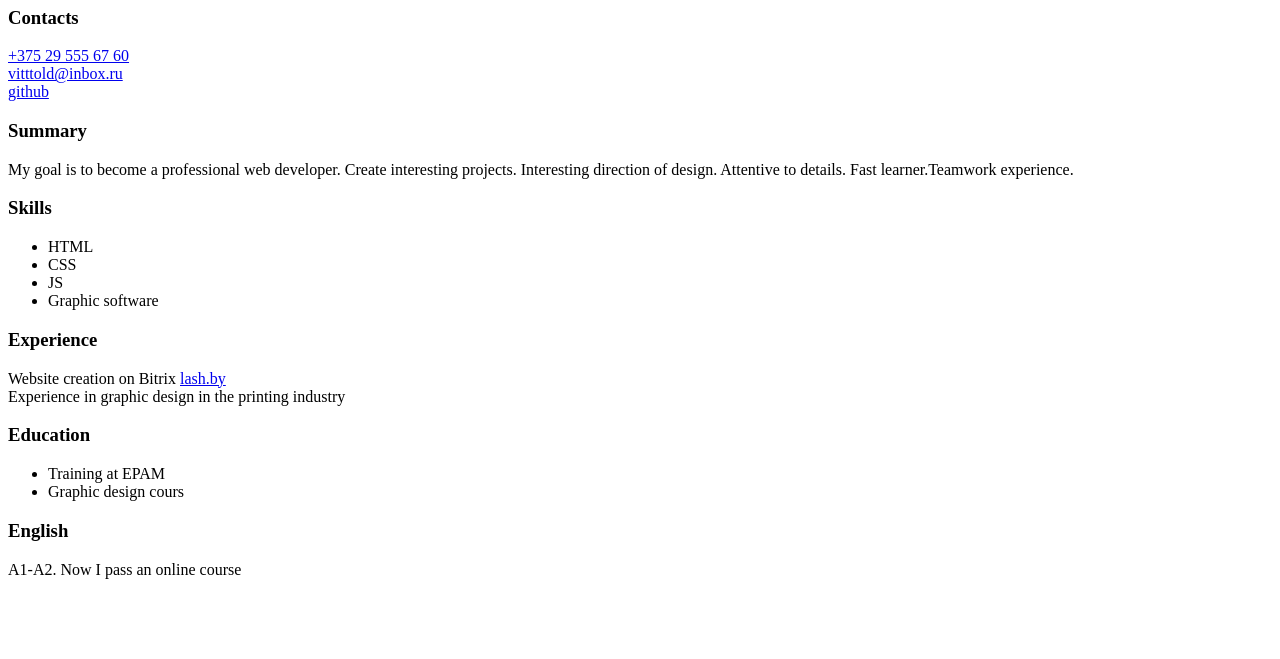
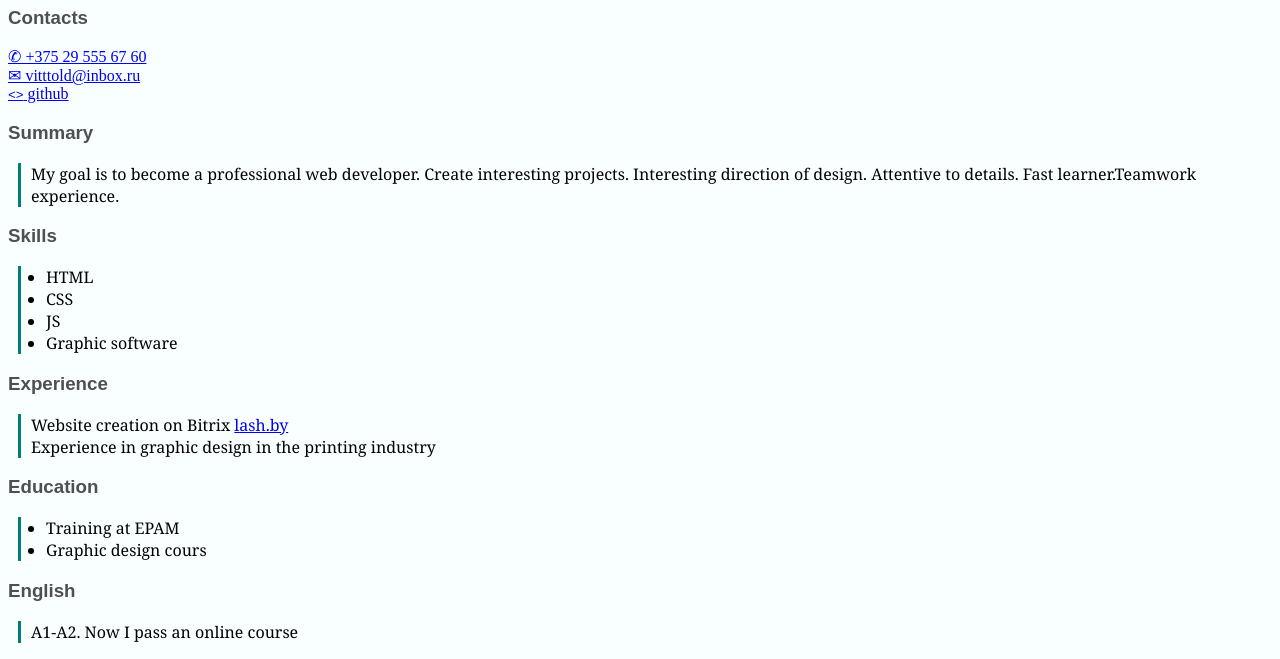
Before and after one commit to vitttold/rs2020, a plain HTML site: page index.html in a window 1280 px wide. Shown: the part 246-905 px from the top of the page. Before the commit the page ends 841 px from the top, so only its background shows below. Drawn offline with Linux system fonts and the light colour scheme.

Commit message:
init: start task №1.3
Add styles.css.
Applying styles css.
Add icons to contacts

```diff
--- a/index.html
+++ b/index.html
@@ -4,6 +4,7 @@
     <meta charset="UTF-8">
     <meta name="viewport" content="width=device-width, initial-scale=1.0">
     <title>Document</title>
+    <link rel="stylesheet" href="/styles.css" />
 </head>
 <body>
     <header>
@@ -13,9 +14,11 @@
 
     <section>
       <h3>Contacts</h3>
-        <a href="tel:+375295556760"> +375 29 555 67 60 </a>  <br>
-        <a href ="mailto:vitttold@inbox.ru">vitttold@inbox.ru</a><br>
-        <a href ="https://github.com/vitttold/">github</a>
+      <div>
+        <a href="tel:+375295556760">&#9990; +375 29 555 67 60 </a>  <br>
+        <a href ="mailto:vitttold@inbox.ru"> &#9993; vitttold@inbox.ru</a><br>
+        <a href ="https://github.com/vitttold/"><code><></code> github</a>
+      </div>
     </section>
 
     <section>
--- /dev/null
+++ b/styles.css
@@ -0,0 +1,37 @@
+body {
+
+    background-color: rgb(249, 255, 254)
+}
+
+h1 {
+    font-family: Arial, Verdana, sans-serif;
+    color: rgb(79, 79, 83);
+}
+
+div {
+    display: block;
+    margin: 10 px 10 px 10 px 10 px;
+    border:
+    font-family: Arial, Verdana, sans-serif;
+    margin-top: 10px;
+}
+
+
+h3 {
+    font-family: Arial, Verdana, sans-serif;
+    color: rgb(79, 79, 83);
+}
+
+p {
+    font-family: Georgia, Times, serif;
+    margin-left: 10px;
+    border-left: 3px solid rgb(0, 126, 119);
+    padding-left: 10px;
+}
+
+ul {
+    font-family: Georgia, Times, serif;
+    margin-left: 10px;
+    border-left: 3px solid rgb(0, 126, 119);
+    padding-left: 25px;
+}
```
